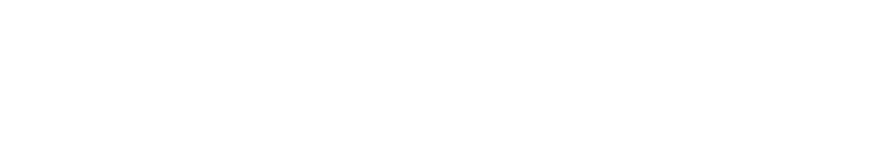
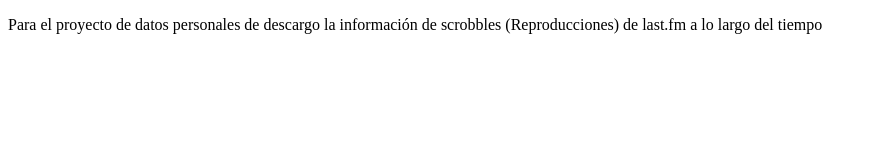
Before and after one commit to Alevel88/infovis, a plain HTML site: page s4/index.html in a window 1280 px wide. Shown: the whole page, without its empty margins (0-876 px from the left). Drawn offline with Linux system fonts and the light colour scheme.

Commit message:
Update index.html

```diff
--- a/s4/index.html
+++ b/s4/index.html
@@ -6,7 +6,7 @@
   <title>Index Semana 4</title>
 </head>
 <body>
-
+  <p>Para el proyecto de datos personales de descargo la información de scrobbles (Reproducciones) de last.fm a lo largo del tiempo</p>
 
 </body>
 </html>
```
